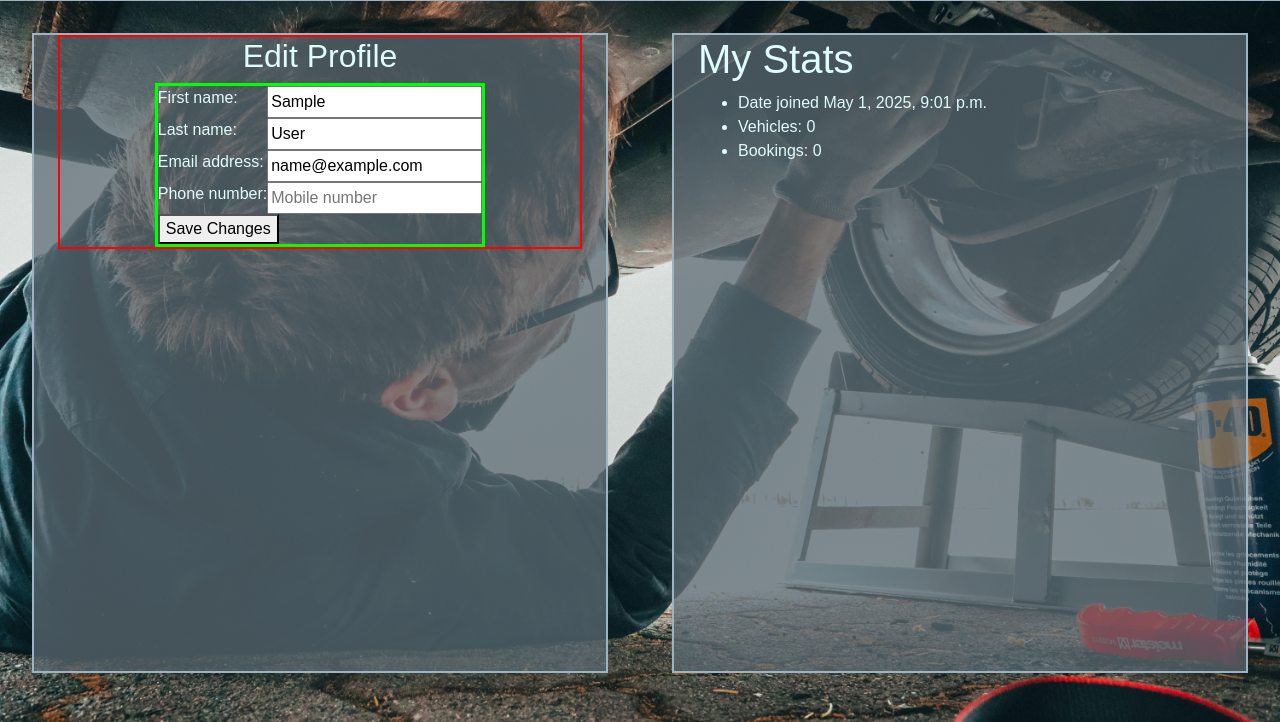
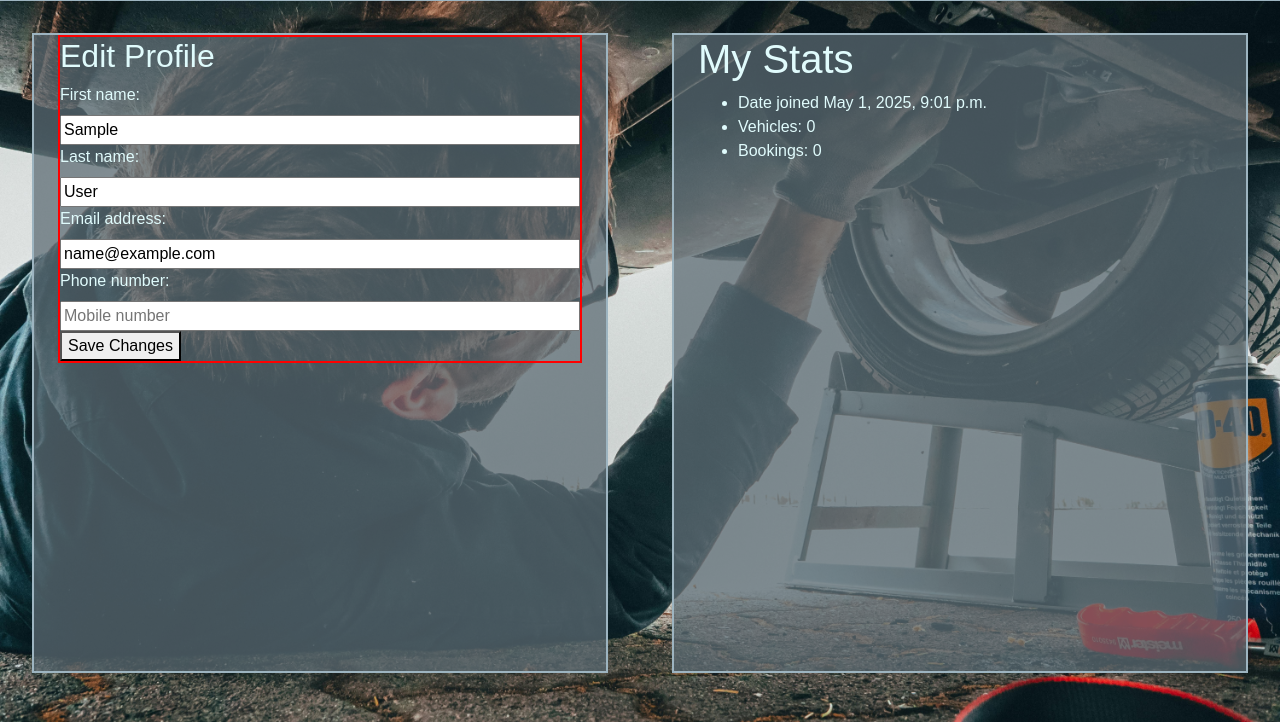
Before and after one commit to mikesealey/ci_pp3, a Django app: page /profile/ in a window 1280 px wide. Shown: the part 78-800 px from the top of the page. Run offline with Django 4.2, Linux system fonts and the light colour scheme; the visitor is signed in with stand-in values (Sample User, id 1); data that the repository does not hold is empty; some libraries are stand-ins or nearby versions.

Commit message:
fixes overflow with custom scrollbar

```diff
--- a/static/css/style.css
+++ b/static/css/style.css
@@ -84,7 +84,23 @@ nav ul li {
     background-color: #5c6b73bb;
     height: 80vh;
     flex: 1;
+    overflow: auto;
+}
 
+::-webkit-scrollbar {
+    width: 12px;
+}
+
+::-webkit-scrollbar-track {
+    background: transparent;
+}
+
+::-webkit-scrollbar-thumb {
+    background-color: #9DB4C0;
+}
+
+.block::-webkit-scrollbar-thumb:hover {
+    background-color: #9DB4C0;
 }
 
 .double-block {
@@ -109,6 +125,7 @@ nav ul li {
     justify-content: space-between;
 }
 
+/* Forms */
 #new-vehicle-form, #new-booking-form {
     display: flex;
     flex-direction: column;
@@ -213,19 +230,16 @@ input {
     border: 2px solid red;
     display: flex;
     flex-direction: column;
-    justify-content: center;
-    align-items: center;
 }
 
-#profile-form {
+ {
     border: 3px solid lime;
-    max-width: 680px;
+
 
 }
 
 /* Label and field */
 #profile-form div {
     display: flex;
-    flex-direction: row;
-    justify-content: space-between;
+    flex-direction: column;
 }
```
Also changed, not shown: README.md.
